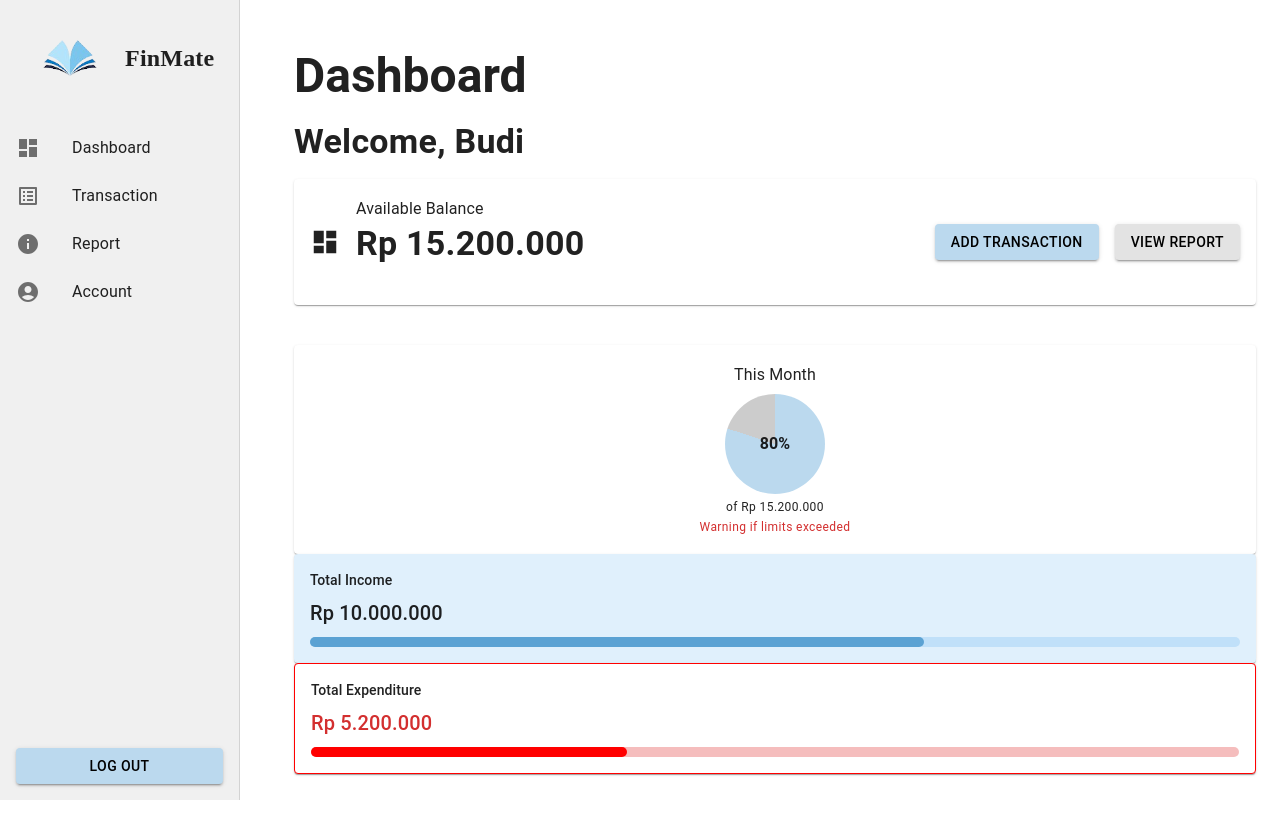
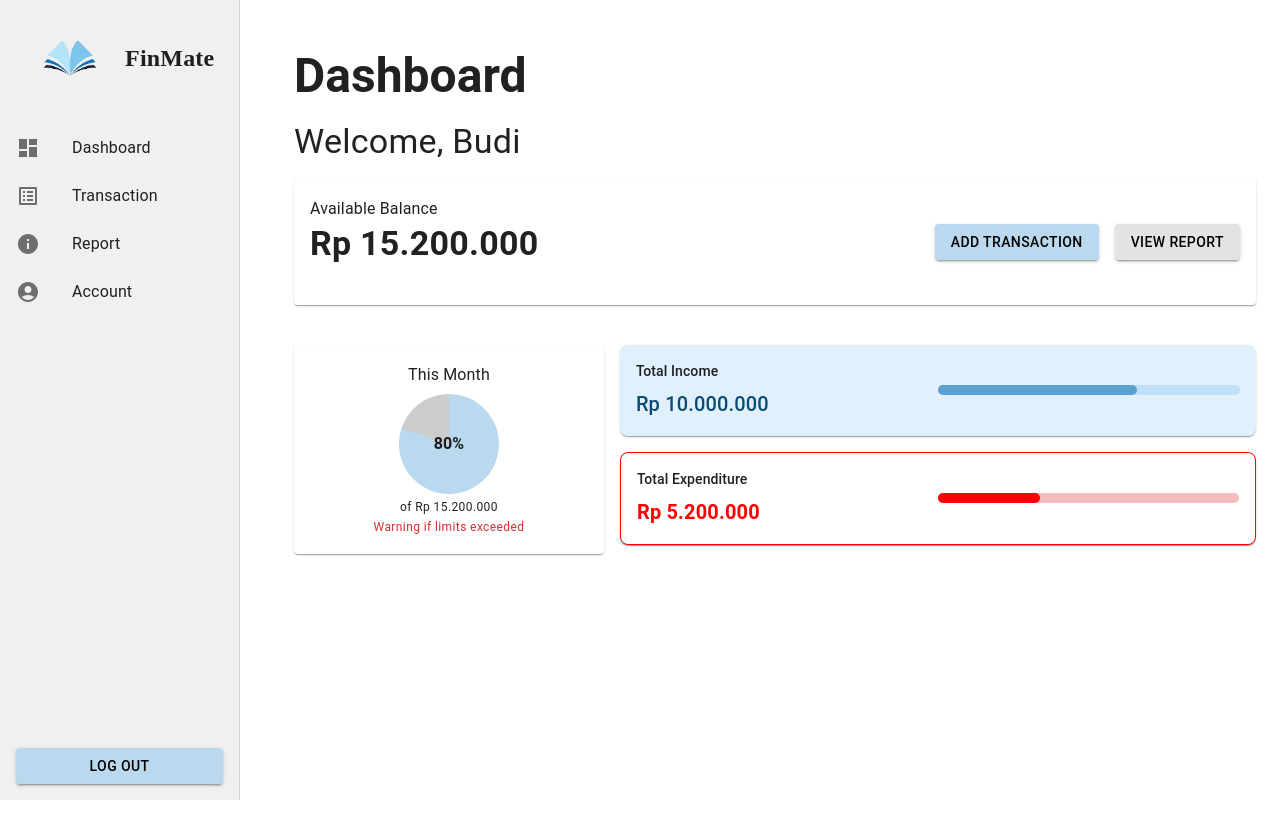
Before and after one commit to ranggadwias/capstone-project-CC25-CF295, a React (Create React App) app in the folder frontend/: page /dashboarduser in a window 1280 px wide. After the commit the page ends 800 px from the top, so only its background shows below. Built offline with nearby package versions, Linux system fonts and the light colour scheme.

Commit message:
Update dashboarduser.js

```diff
--- a/frontend/src/dashboarduser.js
+++ b/frontend/src/dashboarduser.js
@@ -25,13 +25,6 @@ function DashboardUser() {
     localStorage.removeItem('profile');
     navigate('/');
   };
-
-  const recentItems = [
-    { id: 1, name: 'Redmi Note 9', type: 'Headphone', creationDate: '2024-10-23' },
-    { id: 2, name: 'Samsung Galaxy S21', type: 'Smartphone', creationDate: '2024-10-24' },
-    { id: 3, name: 'Apple iPhone 12', type: 'Smartphone', creationDate: '2024-10-25' },
-    { id: 4, name: 'Sony WH-1000XM4', type: 'Headphone', creationDate: '2024-10-26' },
-  ];
 
   return (
     <Box sx={{ display: 'flex' }}>
@@ -112,7 +105,7 @@ function DashboardUser() {
         </Typography>
 
         <Grid item xs={12}>
-          <Typography variant="h4" sx={{ fontWeight: 'bold', mb: 2 }}>Welcome, Budi</Typography>
+          <Typography variant="h4" sx={{  mb: 2 }}>Welcome, Budi</Typography>
 
           <Grid container spacing={2} alignItems="center">
             <Grid item xs={6}>
@@ -124,7 +117,7 @@ function DashboardUser() {
 
         <Card sx={{ display: 'flex', justifyContent: 'space-between', alignItems: 'center', p: 2, mb: 5 }}>
           <Box sx={{ display: 'flex', alignItems: 'center' }}>
-    <Storage sx={{ fontSize: 30, marginRight: 2 }} />
+
             <CardContent sx={{ p: 0 }}>
               <Typography variant="subtitle1">Available Balance</Typography>
               <Typography variant="h4" sx={{ fontWeight: 'bold' }}>Rp 15.200.000</Typography>
@@ -132,20 +125,28 @@ function DashboardUser() {
           </Box>
 
           <Box sx={{ display: 'flex', gap: 2 }}>
+            <Link to="/transaction" style={{ textDecoration: 'none' }}>
               <Button variant="contained" sx={{ backgroundColor: '#BBD9EE', color: '#000' }}>
                 Add Transaction
               </Button>
+            </Link>
+            <Link to="/report" style={{ textDecoration: 'none' }}>
               <Button variant="contained" sx={{ backgroundColor: '#E3E3E3', color: '#000' }}>
                 View Report
               </Button>
+            </Link>
           </Box>
         </Card>
 
+        <Grid container spacing={2}>
+          {/* This Month */}
+          <Grid item xs={4}>
 
-        <Grid item xs={4}>
+
+            <Grid item xs={40}>
               <Card sx={{ textAlign: 'center', p: 2 }}>
                 <Typography variant="subtitle1" gutterBottom>This Month</Typography>
-            <Box sx={{ display: 'flex', justifyContent: 'center', alignItems: 'center' }}>
+                <Box sx={{ display: 'flex', justifyContent: 'center', alignItems: 'center', height: '100%' }}>
                   <Box
                     sx={{
                       width: 100,
@@ -165,26 +166,42 @@ function DashboardUser() {
                 <Typography variant="caption" color="error" display="block">Warning if limits exceeded</Typography>
               </Card>
             </Grid>
+          </Grid>
 
-        <Grid item xs={4}>
-          <Card sx={{ backgroundColor: '#E0F0FC', p: 2 }}>
+          {/* Income + Expenditure */}
+          <Grid item xs={8}>
+            <Box>
+              {/* Total Income */}
+              <Card sx={{ display: 'flex', alignItems: 'center', justifyContent: 'space-between', backgroundColor: '#E0F0FC', p: 2, borderRadius: 2, mb: 2, boxShadow: 1 }}>
+                <Box>
                   <Typography variant="subtitle2" gutterBottom>Total Income</Typography>
-            <Typography variant="h6">Rp 10.000.000</Typography>
-            <Box sx={{ mt: 1, height: 10, backgroundColor: '#c0e0f9', borderRadius: 5 }}>
+                  <Typography variant="h6" sx={{ color: '#0A4C75' }}>Rp 10.000.000</Typography>
+                </Box>
+                <Box sx={{ width: '50%', ml: 2 }}>
+                  <Box sx={{ height: 10, backgroundColor: '#c0e0f9', borderRadius: 5 }}>
                     <Box sx={{ width: '66%', height: '100%', backgroundColor: '#5BA2D3', borderRadius: 5 }} />
                   </Box>
+                </Box>
               </Card>
+
+              {/* Total Expenditure */}
+              <Card sx={{ display: 'flex', alignItems: 'center', justifyContent: 'space-between', border: '1px solid red', p: 2, borderRadius: 2, boxShadow: 1 }}>
+                <Box>
+                  <Typography variant="subtitle2" gutterBottom>Total Expenditure</Typography>
+                  <Typography variant="h6" sx={{ color: 'red', fontWeight: 'bold' }}>Rp 5.200.000</Typography>
+                </Box>
+                <Box sx={{ width: '50%', ml: 2 }}>
+                  <Box sx={{ height: 10, backgroundColor: '#f5bdbd', borderRadius: 5 }}>
+                    <Box sx={{ width: '34%', height: '100%', backgroundColor: 'red', borderRadius: 5 }} />
+                  </Box>
+                </Box>
+              </Card>
+            </Box>
+          </Grid>
         </Grid>
 
-        <Grid item xs={4}>
-          <Card sx={{ border: '1px solid red', p: 2 }}>
-            <Typography variant="subtitle2" gutterBottom>Total Expenditure</Typography>
-            <Typography variant="h6" color="error">Rp 5.200.000</Typography>
-            <Box sx={{ mt: 1, height: 10, backgroundColor: '#f5bdbd', borderRadius: 5 }}>
-              <Box sx={{ width: '34%', height: '100%', backgroundColor: 'red', borderRadius: 5 }} />
-            </Box>
-          </Card>
-        </Grid>
+
+
 
       </Box>
     </Box>
```
Lines whose indentation alone changed are shown as unchanged.
